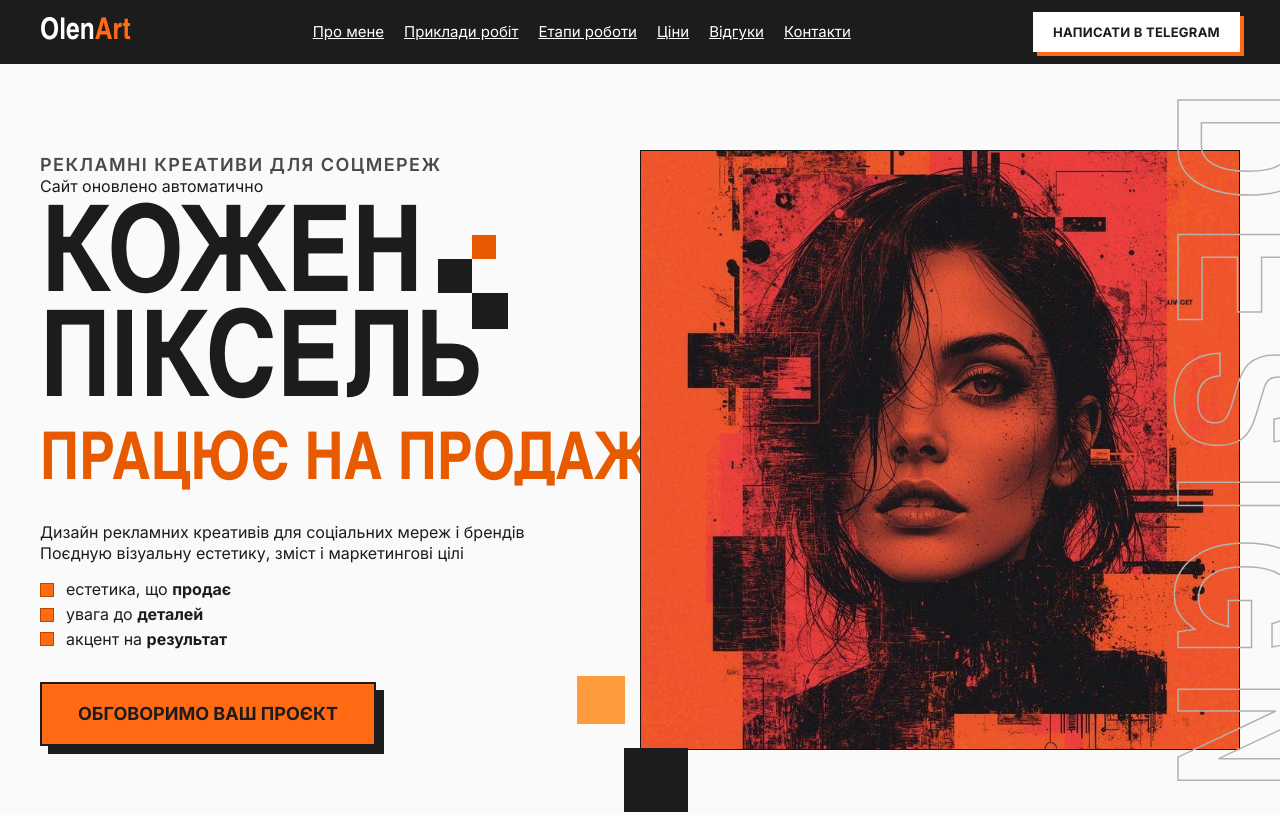
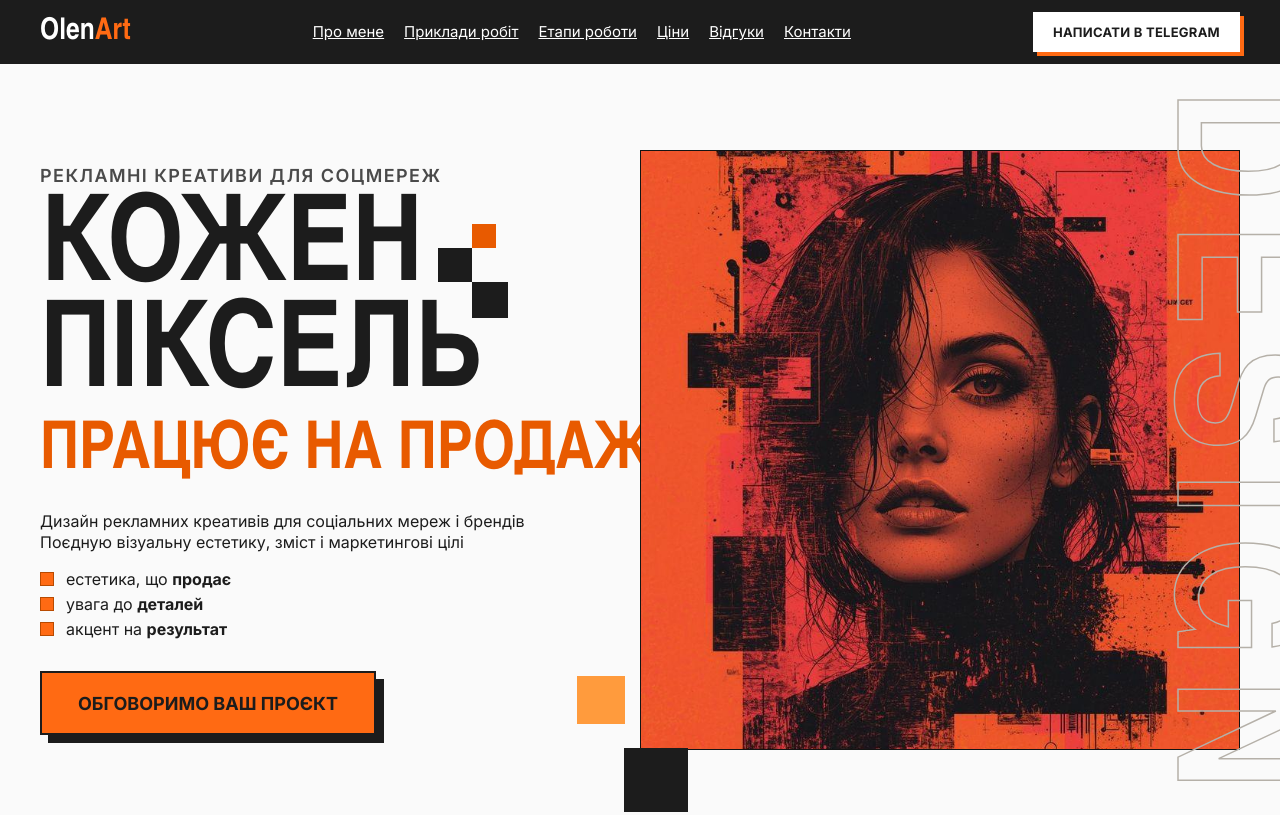
Before and after one commit to student39-crypto/kurs-web, a plain HTML site: page index.html in a window 1280 px wide. Shown: the top 815 px of the page. Drawn offline with Linux system fonts and the light colour scheme; a web font is replaced by a local one.

Commit message:
Головна: прибрано фразу «Сайт оновлено автоматично»
Co-Authored-By: Claude Opus 5.5 <noreply@anthropic.com>

```diff
--- a/index.html
+++ b/index.html
@@ -55,7 +55,6 @@
       <div class="container hero__inner">
         <div class="hero__text">
           <h1 id="hero-title" class="section__label hero__h1 rise" style="--d: 0.1s">Рекламні креативи для соцмереж</h1>
-          <p>Сайт оновлено автоматично</p>
           <p class="slogan hero__slogan">
             <span class="hero__px hero__px--1" aria-hidden="true"></span>
             <span class="hero__px hero__px--2" aria-hidden="true"></span>
```
